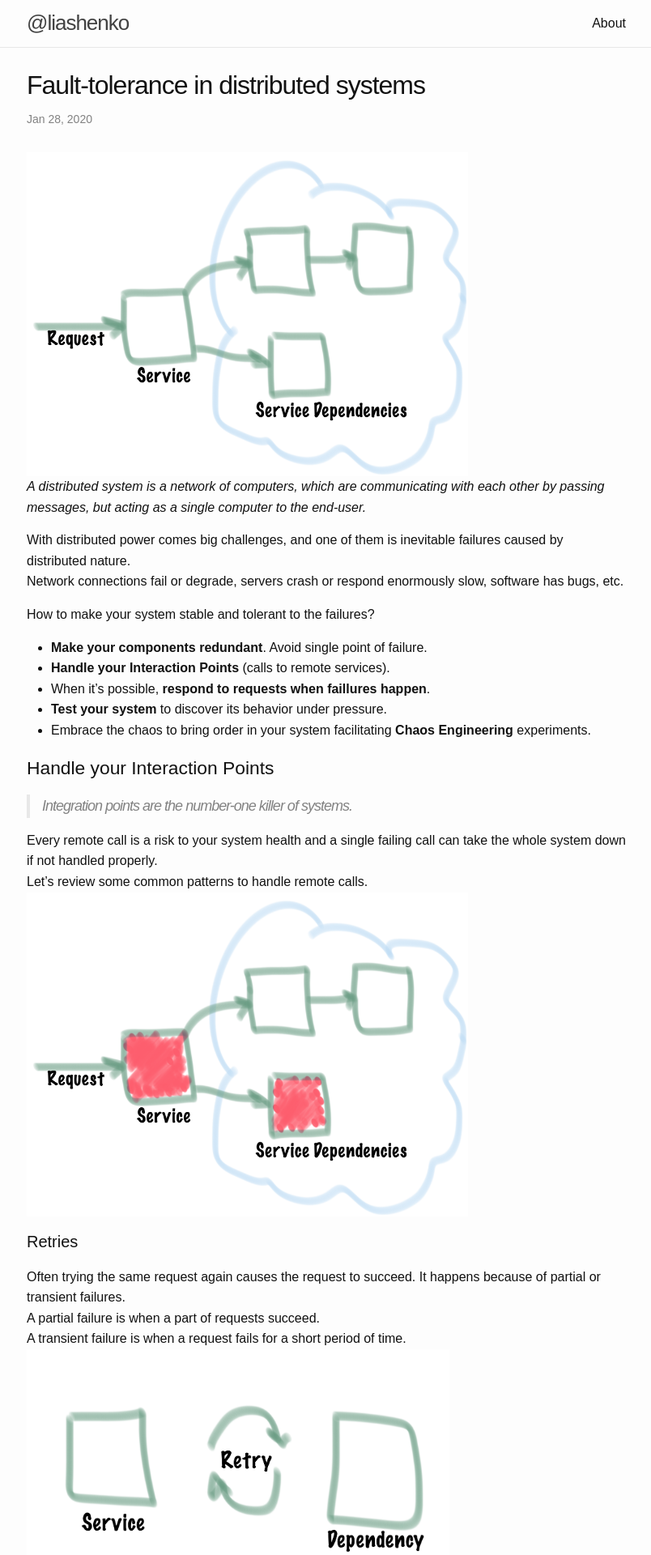
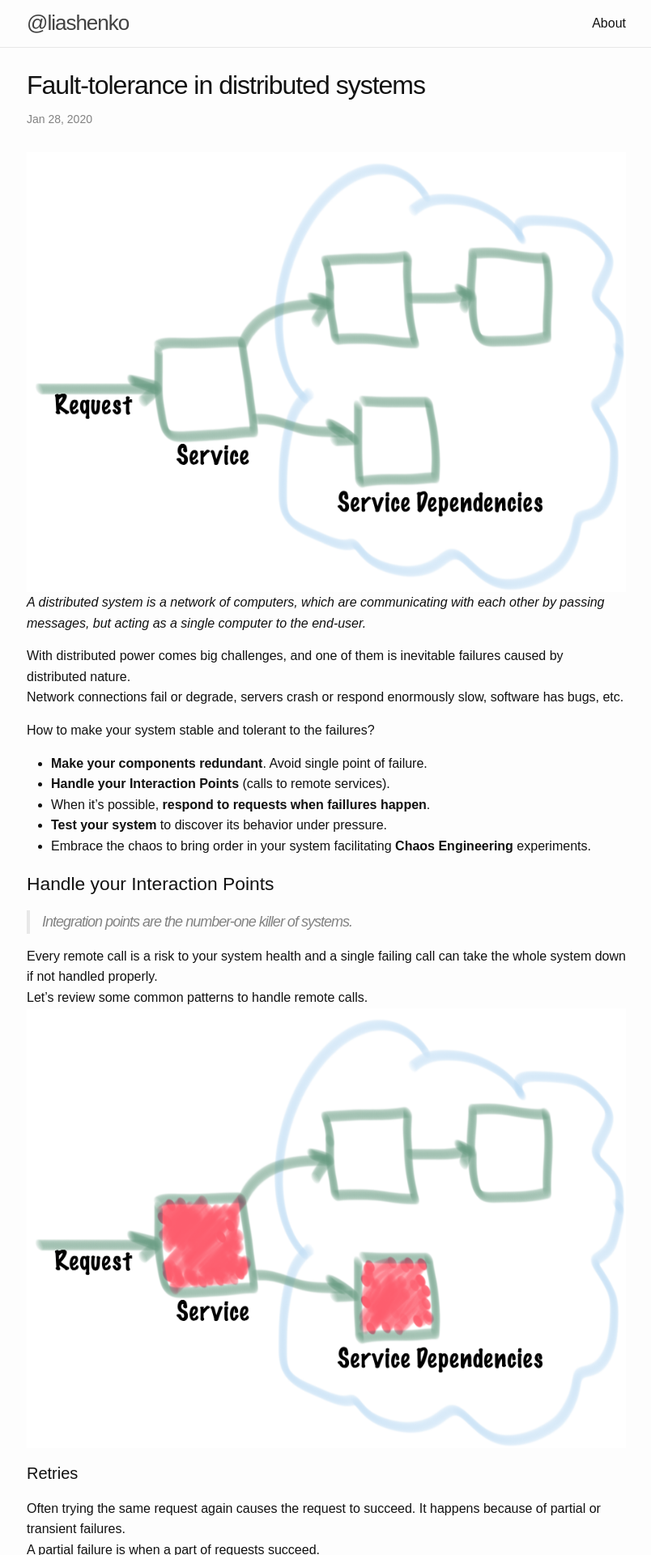
Before and after one commit to liashenko/liashenko.github.io, a Jekyll site: the page built from _posts/2020-01-26-fault-tolerance.markdown, in a window 1280 px wide. Shown: the top 1920 px of the page at 81% size, without its empty margins (237-1041 px from the left). Built offline with Jekyll 4.4.1, drawn with Linux system fonts in a browser that asks for light colours; comment, search, counter and statistics services are not loaded.

Commit message:
Make images responsive

```diff
--- a/_sass/minima/_base.scss
+++ b/_sass/minima/_base.scss
@@ -56,7 +56,9 @@ main {
  * Images
  */
 img {
-  max-width: 100%;
+  width: 100%;
+  max-width: 800px;
+  height: auto;
   vertical-align: middle;
 }
 
```
